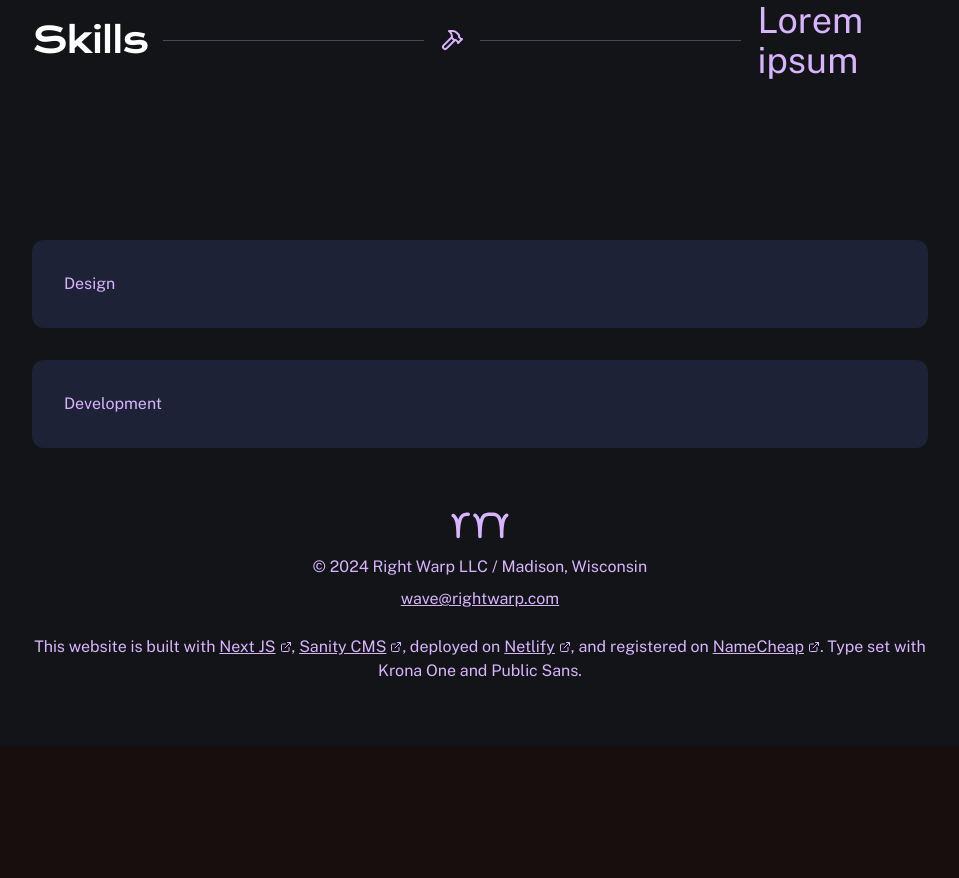
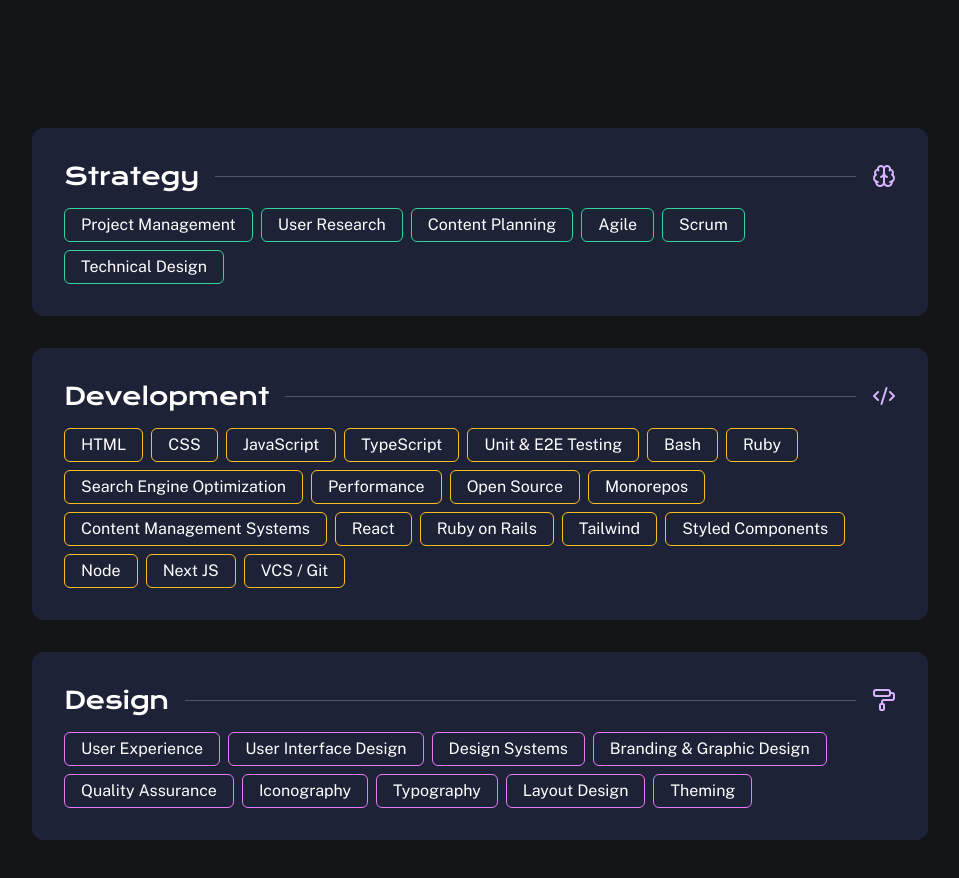
Before and after one commit to geotrev/rightwarp.com, a Next.js app: page /about in a window 1280 px wide. Shown: the part 1880-2758 px from the top of the page, without its empty margins (160-1119 px from the left). Before the commit the page ends 2627 px from the top, so only its background shows below. Built offline with nearby package versions, Linux system fonts and the light colour scheme.

Commit message:
feat: rest of about page

```diff
--- a/src/app/about/page.tsx
+++ b/src/app/about/page.tsx
@@ -1,3 +1,5 @@
+import { Brain, CodeXml, HammerIcon, PaintRoller } from "lucide-react"
+
 import SelfImage from "@/app/_assets/its-a-me.jpg"
 import Codecov from "@/app/_assets/logos/codecov.svg"
 import Musicnotes from "@/app/_assets/logos/musicnotes.svg"
@@ -11,6 +13,10 @@
   SkillCategories,
   LogoMarquee,
   LogoMarqueeProps,
+  BlogPreview,
+  BlogPreviewProps,
+  ActionListProps,
+  ActionList,
 } from "@/components/app"
 import { Link } from "@/components/core"
 
@@ -92,11 +98,55 @@
       { name: "Zendesk", Logo: Zendesk },
     ],
   }
-
   const skillProps: SkillCategoriesProps = {
+    heading: "Skills",
+    icon: HammerIcon,
+    subheading:
+      "We bring a combination of domain expertise to ensure project success; if a domain's not here, ask us about it!",
     categories: [
       {
+        title: "Strategy",
+        color: "border-emerald-600 dark:border-emerald-400",
+        icon: Brain,
+        items: [
+          "Project Management",
+          "User Research",
+          "Content Planning",
+          "Agile",
+          "Scrum",
+          "Technical Design",
+        ],
+      },
+      {
+        title: "Development",
+        color: "border-amber-600 dark:border-amber-400",
+        icon: CodeXml,
+        items: [
+          "HTML",
+          "CSS",
+          "JavaScript",
+          "TypeScript",
+          "Unit & E2E Testing",
+          "Bash",
+          "Ruby",
+          "Search Engine Optimization",
+          "Performance",
+          "Open Source",
+          "Monorepos",
+          "Content Management Systems",
+          "React",
+          "Ruby on Rails",
+          "Tailwind",
+          "Styled Components",
+          "Node",
+          "Next JS",
+          "VCS / Git",
+        ],
+      },
+      {
         title: "Design",
+        color: "border-amber-600 dark:border-fuchsia-400",
+        icon: PaintRoller,
         items: [
           "User Experience",
           "User Interface Design",
@@ -109,27 +159,58 @@
           "Theming",
         ],
       },
+    ],
+  }
+  const blogProps: BlogPreviewProps = {
+    heading: "Thoughts",
+    subheading: "Ramblings about tech, web development, and design",
+    blogs: [
       {
-        title: "Development",
-        items: [
-          "HTML",
-          "CSS",
-          "JavaScript",
-          "TypeScript",
-          "Bash",
-          "Ruby",
-          "Search Engine Optimization",
-          "Performance",
-          "Open Source",
-          "Monorepos",
-          "Content Management Systems",
-          "React",
-          "Tailwind",
-          "Styled Components",
-          "Node",
-          "Next JS",
-          "VCS / Git",
-        ],
+        image: {
+          href: "https://picsum.photos/500/300",
+          alt: "image",
+        },
+        href: "#",
+        title: "Lorem ipsum is placeholder text tool used in the print design days",
+        description:
+          "Lorem ipsum is a placeholder text commonly used to demonstrate the visual form of a document or a typeface without relying on meaningful content.",
+        categories: ["Design", "Web Dev"],
+      },
+      {
+        image: {
+          href: "https://picsum.photos/500/300",
+          alt: "image",
+        },
+        href: "#",
+        title: "Lorem ipsum is a placeholder text used in the print design days",
+        description:
+          "Lorem ipsum is a placeholder text commonly used to demonstrate the visual form of a document or a typeface without relying on meaningful content.",
+        categories: ["Technology"],
+      },
+      {
+        image: {
+          href: "https://picsum.photos/500/300",
+          alt: "image",
+        },
+        href: "#",
+        title: "Lorem ipsum is a placeholder text tool used in the print design days",
+        description:
+          "Lorem ipsum is a placeholder text commonly used to demonstrate the visual form of a document or a typeface without relying on meaningful content.",
+        categories: ["Technology", "Web Dev"],
+      },
+    ],
+  }
+  const actionsProps: ActionListProps = {
+    actions: [
+      {
+        heading: "Need help on a project?",
+        description: "Whether it’s a brand new or needs some renewed attention, we can help",
+        action: "button",
+      },
+      {
+        heading: "Subscribe to the newsletter",
+        description: "Get occasional emails about blog posts & industry happenings",
+        action: "newsletter",
       },
     ],
   }
@@ -138,12 +219,10 @@
     <>
       <Hero variant="display" heading="About Us" description="Right Warp / raɪt-wɔrp" />
       <Intro {...introProps} />
-      <div className="my-32">
-        <LogoMarquee {...marqueeProps} />
-      </div>
+      <LogoMarquee {...marqueeProps} />
       <SkillCategories {...skillProps} />
-      {/* Thoughts */}
-      {/* EndActions */}
+      <BlogPreview {...blogProps} />
+      <ActionList {...actionsProps} />
     </>
   )
 }
--- a/src/components/app/about/Intro.tsx
+++ b/src/components/app/about/Intro.tsx
@@ -18,8 +18,8 @@
 
 export const Intro = (props: IntroProps) => {
   return (
-    <Container tag="section">
-      <div className="flex flex-col gap-8 lg:flex-row 2xl:px-[15%]">
+    <Container tag="section" isConstrained className="mb-24 sm:mb-36">
+      <div className="flex flex-col gap-8 lg:flex-row">
         <figure className="relative h-48 w-48 overflow-hidden rounded-full lg:h-[19.125rem] lg:w-[19.125rem] lg:flex-shrink-0">
           <Image src={props.bioImage.src} fill alt="" />
           <figcaption className="sr-only">{props.bioImage.alt}</figcaption>
--- a/src/components/app/about/SkillCategories.tsx
+++ b/src/components/app/about/SkillCategories.tsx
@@ -1,30 +1,74 @@
-import { HammerIcon } from "lucide-react"
+import cn from "classnames"
+import { LucideIcon } from "lucide-react"
+import React from "react"
 
 import { Container } from "@/components/core"
 
 import { SectionHeading } from "../shared/SectionHeading"
 
 export interface SkillCategoriesProps {
+  heading: string
+  subheading: string
+  icon: LucideIcon
   categories: {
     title: string
+    color: string
+    icon: LucideIcon
     items: string[]
   }[]
 }
 
 // eslint-disable-next-line @typescript-eslint/no-unused-vars
-export const SkillCategories = ({ categories }: SkillCategoriesProps) => {
+export const SkillCategories = ({
+  heading,
+  icon,
+  subheading,
+  categories,
+}: SkillCategoriesProps) => {
   return (
-    <Container tag="section">
-      <SectionHeading icon={HammerIcon} subheading="Lorem ipsum">
-        Skills
+    <>
+      <Container>
+        <SectionHeading icon={icon} subheading={subheading}>
+          {heading}
         </SectionHeading>
-      <div className="grid gap-8 2xl:px-[15%]">
-        {categories.map((category) => (
-          <div className="card rounded-xl bg-base-300 p-8" key={category.title}>
+      </Container>
+      <Container tag="section" isConstrained>
+        <div className="grid gap-8">
+          {categories.map((category) => {
+            const Icon = category.icon
+
+            return (
+              <div className="card gap-4 rounded-xl bg-base-300 p-8" key={category.title}>
+                <div className="flex w-full items-center gap-4">
+                  <h3 className="display text-xl tracking-tight text-black md:text-2xl dark:text-white">
                     {category.title}
+                  </h3>
+                  <hr
+                    className="w-full border-purple-950/25 dark:border-purple-100/25"
+                    aria-hidden="true"
+                  />
+                  <Icon size={24} className="flex-shrink-0" />
                 </div>
+                <ul className="flex flex-wrap gap-2">
+                  {category.items.map((item) => (
+                    <li
+                      key={item}
+                      className={cn(
+                        "border-1 badge badge-outline badge-lg rounded-md px-4 py-4 text-black dark:text-white",
+                        {
+                          [category.color]: true,
+                        },
+                      )}
+                    >
+                      {item}
+                    </li>
                   ))}
+                </ul>
+              </div>
+            )
+          })}
         </div>
       </Container>
+    </>
   )
 }
--- a/src/components/app/contact/ContactForm.tsx
+++ b/src/components/app/contact/ContactForm.tsx
@@ -49,7 +49,7 @@
           {props.heading}
         </SectionHeading>
       </Container>
-      <Container className="mb-16 2xl:px-[15%]">
+      <Container className="mb-16" isConstrained>
         <p className="mb-8 flex items-center gap-4 italic">
           <Asterisk size="20" className="dark:text-white" />
           <span className="opacity-75">Fields with an asterisk are required</span>
--- a/src/components/app/home/Expertise.tsx
+++ b/src/components/app/home/Expertise.tsx
@@ -36,7 +36,7 @@
 export const Expertise = ({ heading, subheading, items }: ExpertiseProps) => {
   return (
     <section>
-      <Container className="py-16 md:py-24 lg:py-32">
+      <Container>
         <SectionHeading icon={PencilRuler} subheading={subheading}>
           {heading}
         </SectionHeading>
@@ -47,6 +47,7 @@
         return (
           <Container
             key={item.heading}
+            isConstrained
             isRaised={item.isRaised}
             className={cn({ "py-16": !item.isRaised })}
           >
--- a/src/components/app/home/Skill.tsx
+++ b/src/components/app/home/Skill.tsx
@@ -12,7 +12,7 @@
   return (
     <div
       className={cn(
-        "flex flex-col items-center gap-8 transition-[padding] sm:gap-12 lg:justify-center lg:gap-32 2xl:px-[15%]",
+        "flex flex-col items-center gap-8 transition-[padding] sm:gap-12 lg:justify-center lg:gap-32",
         {
           "sm:flex-row-reverse": isReversed,
           "sm:flex-row": !isReversed,
--- a/src/components/app/shared/ActionList.tsx
+++ b/src/components/app/shared/ActionList.tsx
@@ -37,7 +37,7 @@
     </Link>
   ),
   newsletter: (
-    <form className="flex w-full flex-col gap-2 sm:flex-row sm:gap-4">
+    <form className="flex w-full gap-2 sm:gap-4">
       <input
         type="email"
         placeholder="mario@world.com"
@@ -52,7 +52,7 @@
 
 export const ActionList = ({ actions }: ActionListProps) => {
   return (
-    <Container isRaised tag="section">
+    <Container isRaised isConstrained tag="section">
       {actions.map(({ heading, description, action }) => (
         <Action key={heading} {...{ heading, description }}>
           {actionTypes[action]}
--- a/src/components/app/shared/BlogPreview.tsx
+++ b/src/components/app/shared/BlogPreview.tsx
@@ -23,7 +23,7 @@
 
   return (
     <section className="pb-16">
-      <Container className="py-16 md:py-24 lg:py-32">
+      <Container>
         <SectionHeading icon={NotebookText} subheading={subheading}>
           {heading}
         </SectionHeading>
--- a/src/components/app/shared/Hero.tsx
+++ b/src/components/app/shared/Hero.tsx
@@ -18,7 +18,7 @@
 
   const sizeStyles: Record<string, string> = {
     standard: cn("py-20 sm:py-24 md:py-28"),
-    display: cn("py-40 sm:py-48 md:py-56 lg:h-[80vh] lg:py-[unset]"),
+    display: cn("py-40 sm:py-48 md:py-56 lg:h-[70vh] lg:py-[unset]"),
   }
 
   return (
--- a/src/components/app/shared/SectionHeading.tsx
+++ b/src/components/app/shared/SectionHeading.tsx
@@ -12,7 +12,7 @@
   return (
     <div className="flex flex-col gap-4 py-16 md:gap-8 md:py-32 lg:gap-4 lg:py-40 xl:flex-row xl:items-center">
       <div className="flex w-full flex-col gap-4 md:flex-row">
-        <h2 className="display whitespace-nowrap text-3xl tracking-tight text-black sm:text-4xl xl:tracking-tighter 2xl:text-6xl dark:text-white">
+        <h2 className="display whitespace-nowrap text-2xl tracking-tight text-black sm:text-4xl xl:tracking-tighter 2xl:text-6xl dark:text-white">
           {children}
         </h2>
         {Icon && subheading && (
@@ -29,7 +29,7 @@
           </div>
         )}
       </div>
-      <p className="sm:text-2xl xl:text-4xl">{subheading}</p>
+      <p className="tracking-tight sm:text-2xl xl:text-4xl">{subheading}</p>
     </div>
   )
 }
--- a/src/components/core/Container.tsx
+++ b/src/components/core/Container.tsx
@@ -5,6 +5,7 @@
   // eslint-disable-next-line @typescript-eslint/no-explicit-any
   tag?: any
   isRaised?: boolean
+  isConstrained?: boolean
   children: React.ReactNode
 }
 
@@ -13,10 +14,11 @@
   tag: Tag = "div",
   className,
   isRaised,
+  isConstrained,
   ...props
 }: ContainerProps) => {
   return (
-    <div>
+    <>
       {isRaised && (
         <div
           className="h-[0.875rem] rotate-180 bg-base-300 bg-repeat-x"
@@ -28,7 +30,8 @@
           "flex flex-col px-6 transition-[padding,colors] md:px-12 lg:px-24",
           className,
           {
-            "gap-16 bg-base-300 py-16 2xl:px-[15%]": isRaised,
+            "gap-16 bg-base-300 py-16": isRaised,
+            "2xl:px-[15%]": isConstrained,
           },
         )}
         {...props}
@@ -41,6 +44,6 @@
           style={{ mask: `url('/divider.svg') center/auto 100%` }}
         />
       )}
-    </div>
+    </>
   )
 }
```
Also changed, not shown: 1 other file (tests, documents, lock files or other folders). Lines whose indentation alone changed are shown as unchanged.
